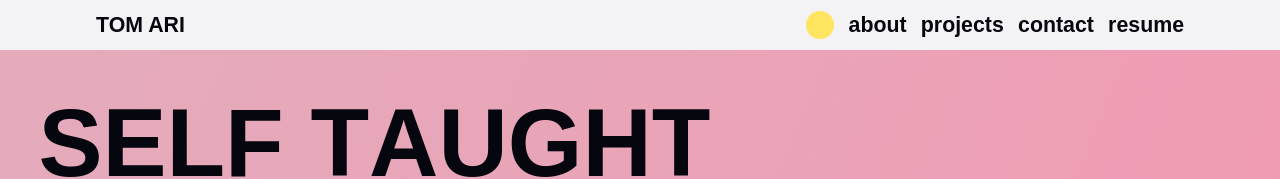
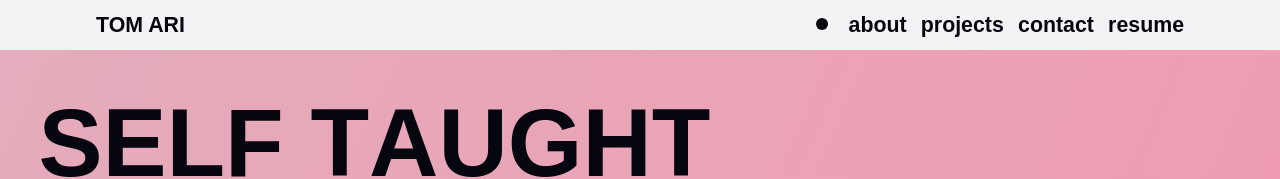
Before and after one commit to tomari3/tomari-perosnal-website, a React (Create React App) app: page / in a window 1280 px wide. Shown: the top 179 px of the page. Built offline with nearby package versions, Linux system fonts and the light colour scheme.

Commit message:
moon and sun

```diff
--- /dev/null
+++ b/src/components/Header/Moon.js
@@ -0,0 +1,29 @@
+import { motion } from "framer-motion";
+
+export const Moon = () => {
+  return (
+    <motion.svg
+      class="sun-and-moon"
+      aria-hidden="true"
+      width="24"
+      height="24"
+      viewBox="0 0 24 24"
+    >
+      <circle
+        class="sun"
+        cx="12"
+        cy="12"
+        r="6"
+        mask="url(#moon-mask)"
+        fill="var(--primary-text)"
+      />
+      <g class="sun-beams" stroke="var(--primary-text)">
+        …
+      </g>
+      <mask class="moon" id="moon-mask">
+        <rect x="0" y="0" width="100%" height="100%" fill="white" />
+        <circle cx="24" cy="10" r="6" fill="black" />
+      </mask>
+    </motion.svg>
+  );
+};
--- a/src/components/Header/NavBar.js
+++ b/src/components/Header/NavBar.js
@@ -3,7 +3,7 @@ import React from "react";
 import { motion } from "framer-motion";
 
 import { TextLink } from "../../styles/TextLink";
-import { ThemeButton } from "../../styles/ThemeButton";
+import { ThemeButton } from "./ThemeButton";
 
 const style = {
   display: "flex",
@@ -15,7 +15,7 @@ const style = {
 export const NavBar = ({ toggle }) => {
   return (
     <motion.nav style={style}>
-      <ThemeButton onClick={toggle}></ThemeButton>
+      <ThemeButton toggle={toggle}></ThemeButton>
       <TextLink whileHover={{ y: 2 }}>about</TextLink>
       <TextLink whileHover={{ y: 2 }}>projects</TextLink>
       <TextLink whileHover={{ y: 2 }}>contact</TextLink>
--- a/src/components/Header/PopUpMenu.js
+++ b/src/components/Header/PopUpMenu.js
@@ -2,7 +2,7 @@ import React, { useRef } from "react";
 import { useDimensions } from "../../hooks/useDimensions";
 
 import { TextLink } from "../../styles/TextLink";
-import { ThemeButton } from "../../styles/ThemeButton";
+import { ThemeButton } from "./ThemeButton";
 import { PopUpButton } from "../../styles/PopUpButton";
 import { PopUpWindow } from "../../styles/PopUpWindow";
 
@@ -88,7 +88,7 @@ export const PopUpMenu = ({ open, setOpen, toggle }) => {
         >
           resume
         </TextLink>
-        <ThemeButton onClick={toggle}></ThemeButton>
+        <ThemeButton toggle={toggle}></ThemeButton>
       </PopUpWindow>
     </>
   );
--- /dev/null
+++ b/src/components/Header/Sun.js
@@ -0,0 +1,32 @@
+import { motion } from "framer-motion";
+
+export const Sun = () => {
+  return (
+    <motion.svg
+      class="sun-and-moon"
+      aria-hidden="true"
+      width="24"
+      height="24"
+      viewBox="0 0 24 24"
+    >
+      <circle
+        class="sun"
+        cx="12"
+        cy="12"
+        r="6"
+        mask="url(#moon-mask)"
+        fill="var(--primary-text)"
+      />
+      <g class="sun-beams" stroke="var(--primary-text)">
+        <line x1="12" y1="1" x2="12" y2="3" />
+        <line x1="12" y1="21" x2="12" y2="23" />
+        <line x1="4.22" y1="4.22" x2="5.64" y2="5.64" />
+        <line x1="18.36" y1="18.36" x2="19.78" y2="19.78" />
+        <line x1="1" y1="12" x2="3" y2="12" />
+        <line x1="21" y1="12" x2="23" y2="12" />
+        <line x1="4.22" y1="19.78" x2="5.64" y2="18.36" />
+        <line x1="18.36" y1="5.64" x2="19.78" y2="4.22" />
+      </g>
+    </motion.svg>
+  );
+};
--- /dev/null
+++ b/src/components/Header/ThemeButton.js
@@ -0,0 +1,19 @@
+import React, { useState } from "react";
+
+import { Sun } from "./Sun";
+import { Moon } from "./Moon";
+import { ThemeButtonStyled } from "../../styles/ThemeButtonStyled";
+
+export const ThemeButton = ({ toggle }) => {
+  const [theme, setTheme] = useState(true);
+  return (
+    <ThemeButtonStyled
+      onClick={() => {
+        toggle();
+        setTheme(!theme);
+      }}
+    >
+      {theme ? <Moon /> : <Sun />}
+    </ThemeButtonStyled>
+  );
+};
--- a/src/styles/ThemeButton.js
+++ /dev/null
@@ -1,10 +0,0 @@
-import styled from "styled-components";
-import { motion } from "framer-motion";
-
-export const ThemeButton = styled(motion.div)`
-  width: 2rem;
-  height: 2rem;
-  border-radius: 100%;
-  background-color: #ffe45f;
-  cursor: pointer;
-`;
--- /dev/null
+++ b/src/styles/ThemeButtonStyled.js
@@ -0,0 +1,12 @@
+import styled from "styled-components";
+import { motion } from "framer-motion";
+
+export const ThemeButtonStyled = styled(motion.div)`
+  cursor: pointer;
+
+  .sun-and-moon {
+    & > :is(.moon, .sun, .sun-beams) {
+      transform-origin: center center;
+    }
+  }
+`;
```
